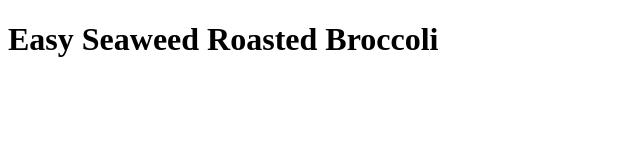
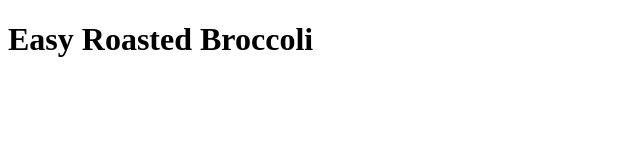
Before and after one commit to wzjustuslim/odin-recipes, a plain HTML site: page recipes/broccoli.html in a window 1280 px wide. Shown: the whole page, without its empty margins (0-640 px from the left). Drawn offline with Linux system fonts and the light colour scheme.

Commit message:
Rename broccoli recipe

```diff
--- a/recipes/broccoli.html
+++ b/recipes/broccoli.html
@@ -3,9 +3,9 @@
 <head>
   <meta charset="UTF-8">
   <meta name="viewport" content="width=device-width, initial-scale=1.0">
-  <title>Easy Seaweed Roasted Broccoli</title>
+  <title>Easy Roasted Broccoli</title>
 </head>
 <body>
-  <h1>Easy Seaweed Roasted Broccoli</h1>
+  <h1>Easy Roasted Broccoli</h1>
 </body>
 </html>
```
Also changed, not shown: index.html (+1 -1 lines).
